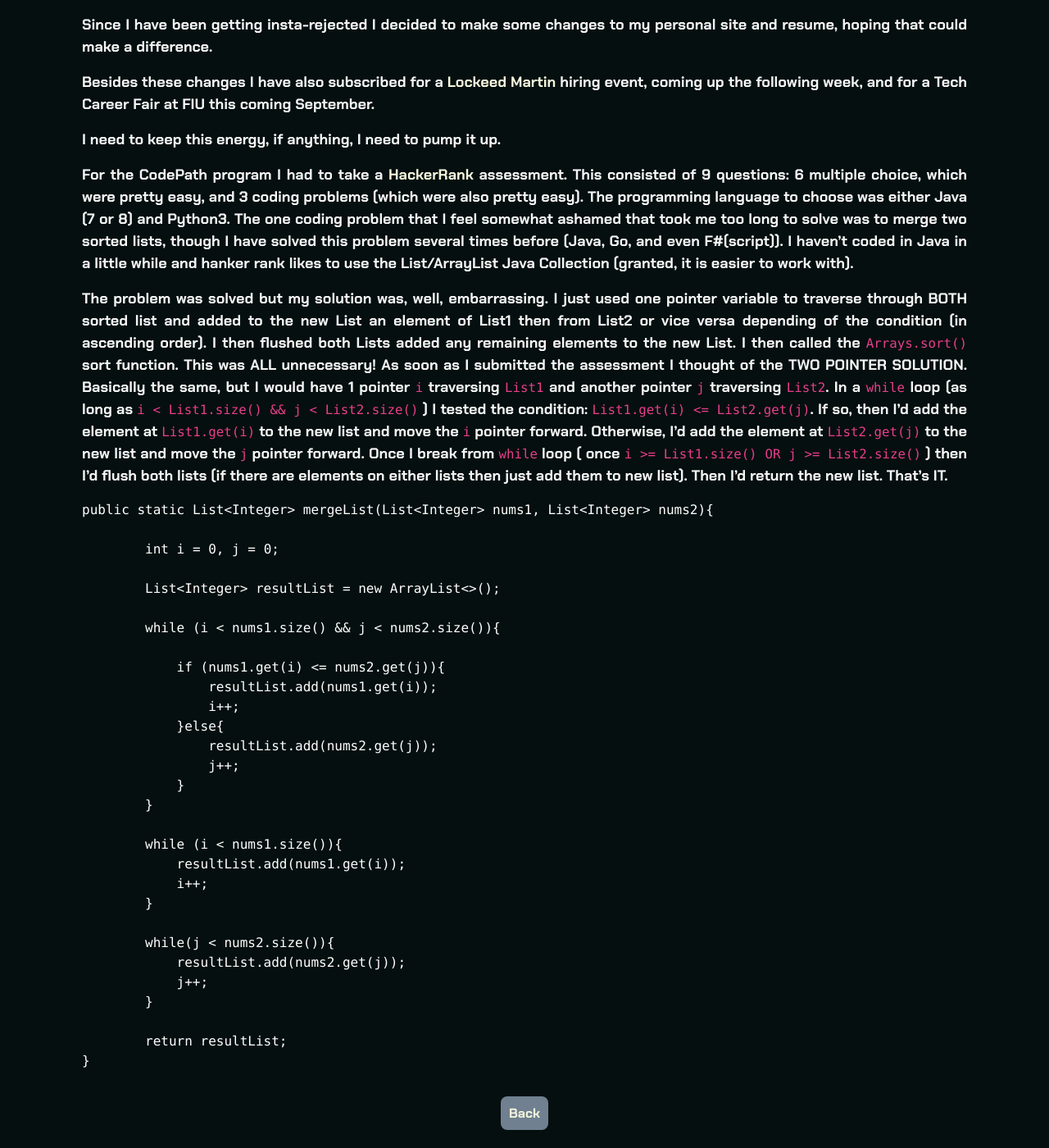
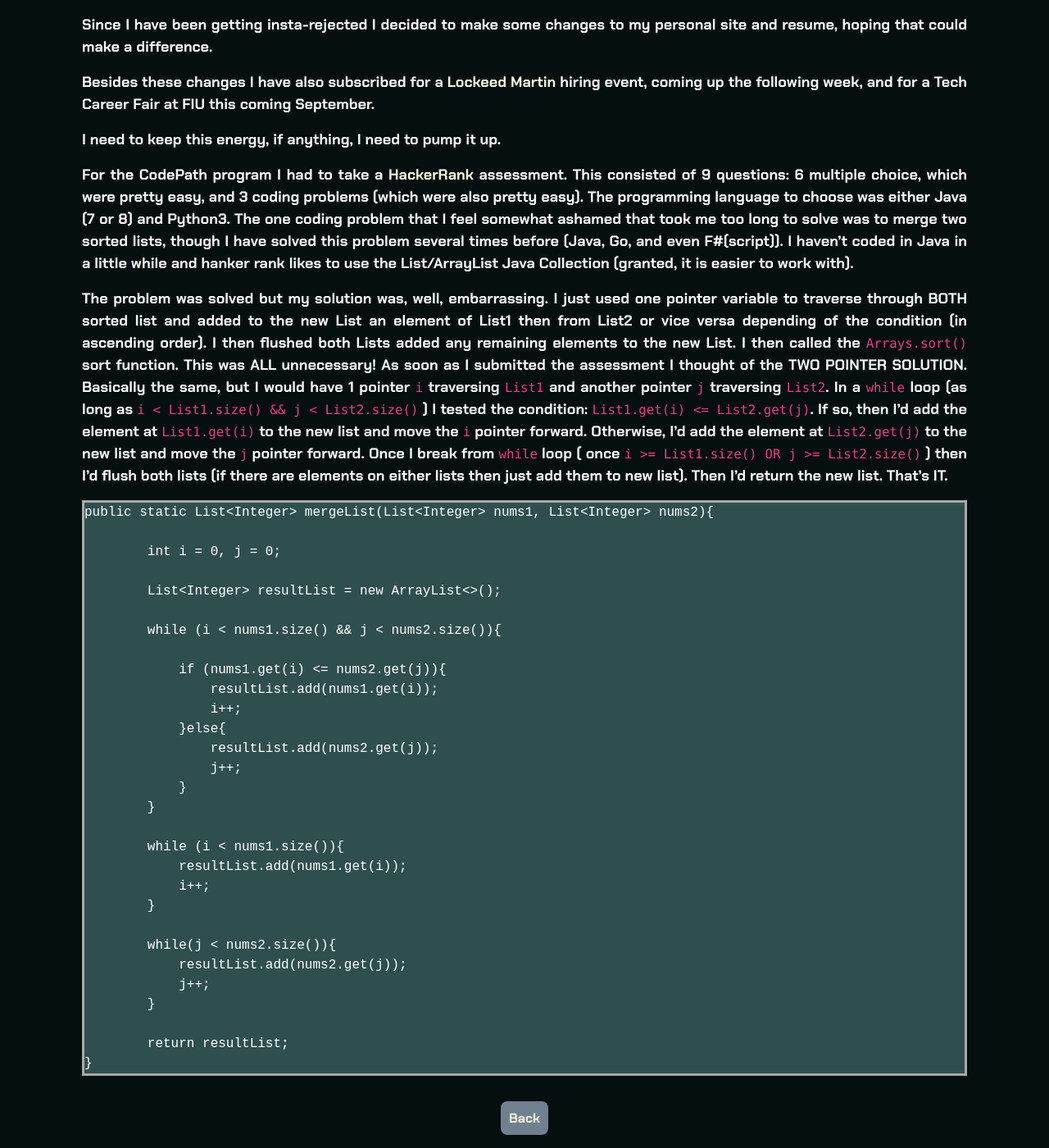
Before and after one commit to Markojudas/chronicles, a Jekyll site: the page built from _posts/2022-07-24-The_Hunt_Rages_On.md, in a window 1280 px wide and 1400 px high, scrolled down 270 px. Shown: the whole window at 82% size. Built offline with Jekyll 4.4.1, drawn with Linux system fonts in a browser that asks for light colours; nearby versions of some CDN libraries.

Commit message:
overflow

```diff
--- a/_posts/2022-07-24-The_Hunt_Rages_On.md
+++ b/_posts/2022-07-24-The_Hunt_Rages_On.md
@@ -17,7 +17,7 @@
 
 The problem was solved but my solution was, well, embarrassing. I just used one pointer variable to traverse through BOTH sorted list and added to the new List an element of List1 then from List2 or vice versa depending of the condition (in ascending order). I then flushed both Lists added any remaining elements to the new List. I then called the `Arrays.sort()` sort function. This was ALL unnecessary! As soon as I submitted the assessment I thought of the TWO POINTER SOLUTION. Basically the same, but I would have 1 pointer `i` traversing `List1` and another pointer `j` traversing `List2`. In a `while` loop (as long as `i < List1.size() && j < List2.size()` ) I tested the condition: `List1.get(i) <= List2.get(j)`. If so, then I'd add the element at `List1.get(i)` to the new list and move the `i` pointer forward. Otherwise, I'd add the element at `List2.get(j)` to the new list and move the `j` pointer forward. Once I break from `while` loop ( once `i >= List1.size() OR j >= List2.size()` ) then I'd flush both lists (if there are elements on either lists then just add them to new list). Then I'd return the new list. That's IT.
 
-<pre><code class="language-java">public static List&lt;Integer&gt; mergeList(List&lt;Integer&gt; nums1, List&lt;Integer&gt; nums2){
+<pre><code class="code">public static List&lt;Integer&gt; mergeList(List&lt;Integer&gt; nums1, List&lt;Integer&gt; nums2){
 
         int i = 0, j = 0;
 
```
